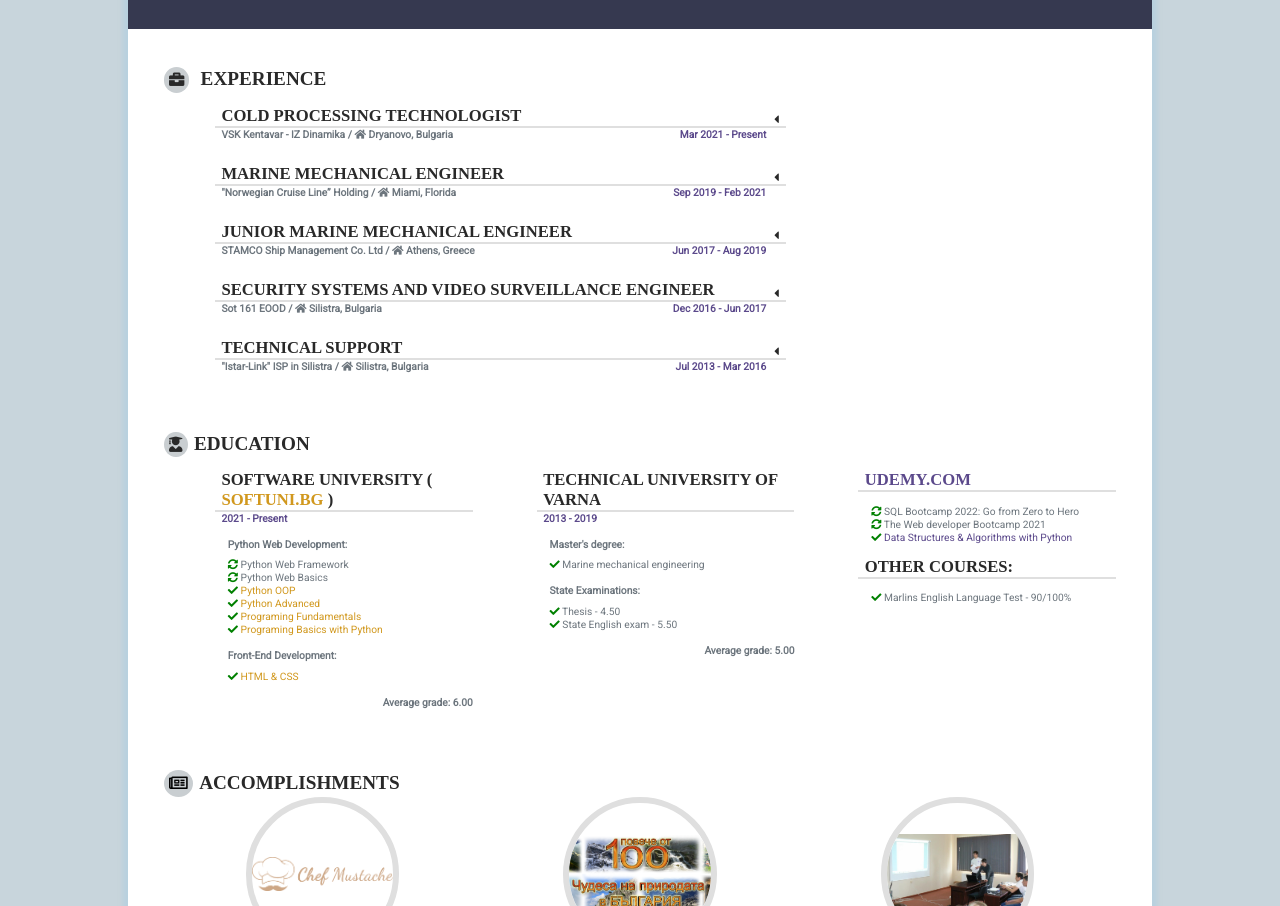
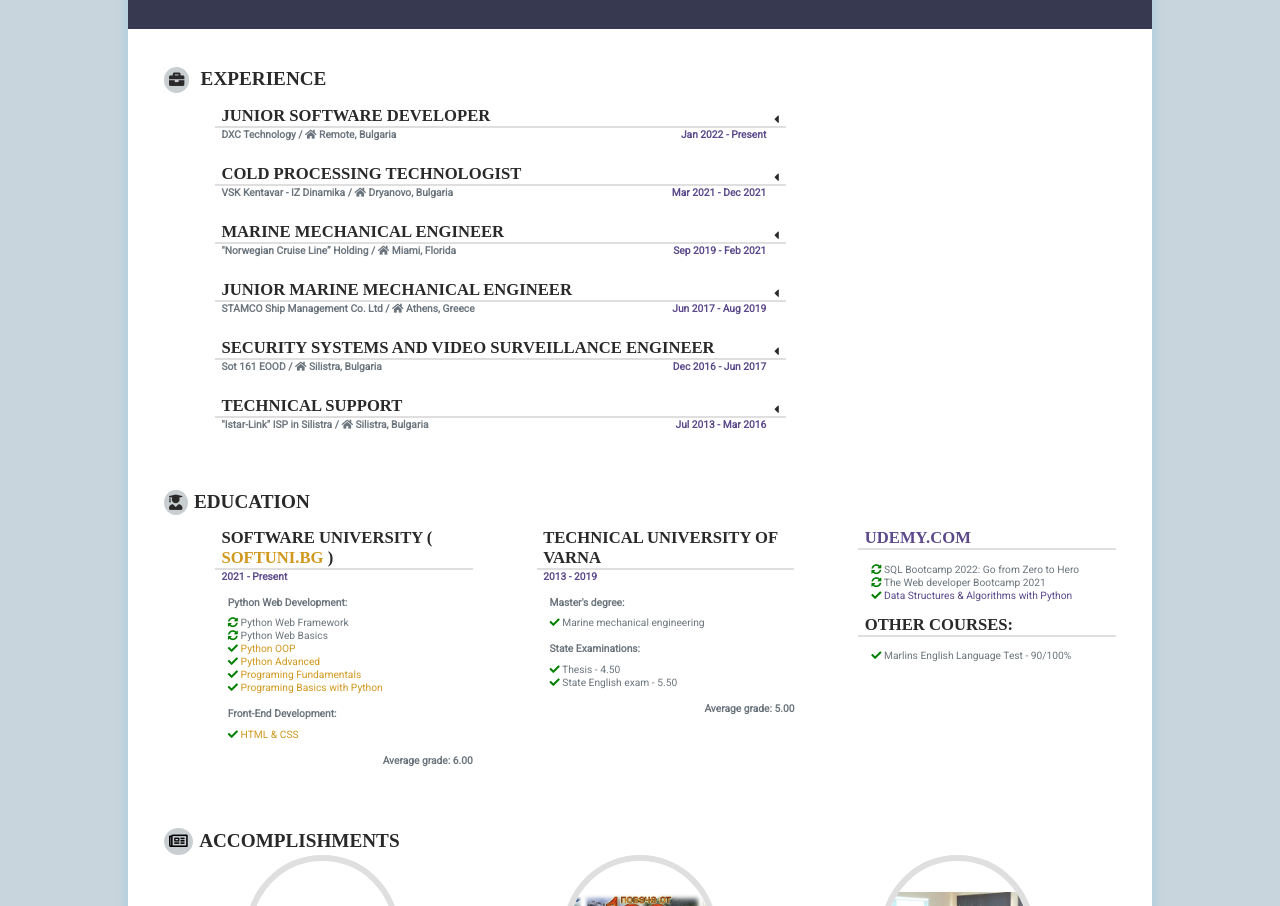
Before and after one commit to BoMitev/bomitev.github.io, a plain HTML site: page index.html in a window 1280 px wide. Shown: the part 846-1752 px from the top of the page. Drawn offline with nearby package versions, Linux system fonts and the light colour scheme; a web font is replaced by a local one.

Commit message:
experience added

```diff
--- a/index.html
+++ b/index.html
@@ -127,6 +127,26 @@
         <section class="experience" id="experience">
             <h4><i class="fas fa-briefcase"></i> EXPERIENCE</h4>
 
+            <article>
+                <nav class="dropdown">
+                    <input type="checkbox" id="touch6" class="touch">
+                    <label for="touch6">
+                        <h4>Junior Software Developer</h4>
+                        <p>DXC Technology / <i class="fas fa-home"></i> Remote, Bulgaria<span>Jan 2022 -
+                                Present</span></p>
+                    </label>
+                    <ul class="slide">
+
+                        <li><i class="fas fa-angle-double-right"></i> Specify, code, test and implement basic programs
+                        </li>
+                        <li><i class="fas fa-angle-double-right"></i> Assist in resolving basic production support
+                            problems</li>
+                        <li><i class="fas fa-angle-double-right"></i> Assist in completing unit testing</li>
+                        <li><i class="fas fa-angle-double-right"></i> Participate in quality assurance activities such
+                            as code reviews.</li>
+                    </ul>
+                </nav>
+            </article>
 
             <article>
                 <nav class="dropdown">
@@ -134,7 +154,7 @@
                     <label for="touch5">
                         <h4>Cold Processing Technologist</h4>
                         <p>VSK Kentavar - IZ Dinamika / <i class="fas fa-home"></i> Dryanovo, Bulgaria<span>Mar 2021 -
-                                Present</span></p>
+                                Dec 2021</span></p>
                     </label>
                     <ul class="slide">
                         <li><i class="fas fa-angle-double-right"></i> Develops and implements routing and operational
```
